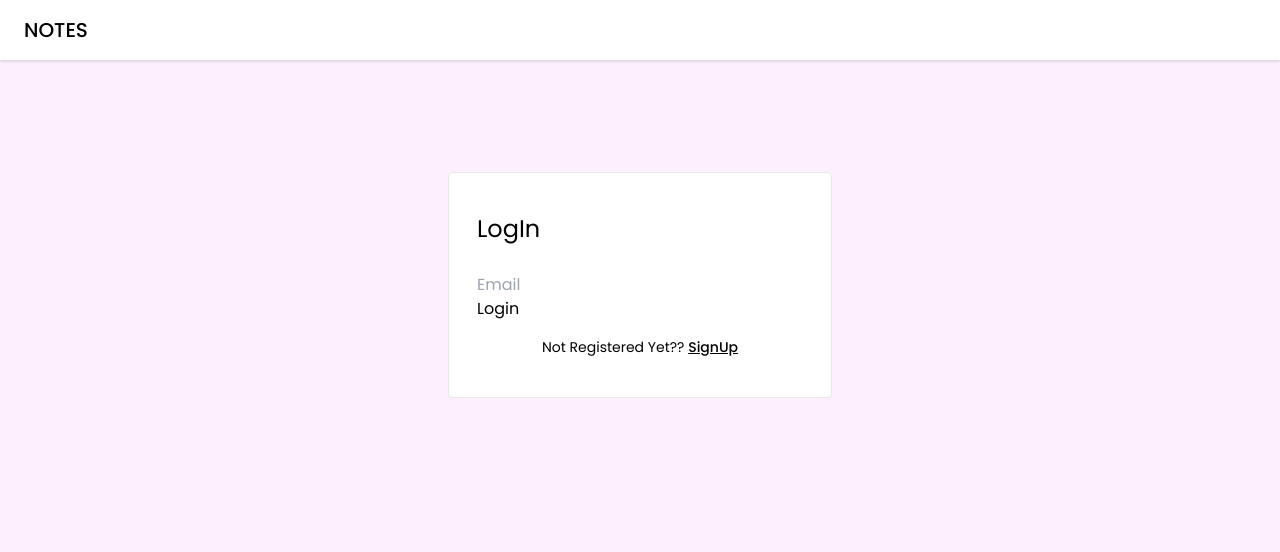
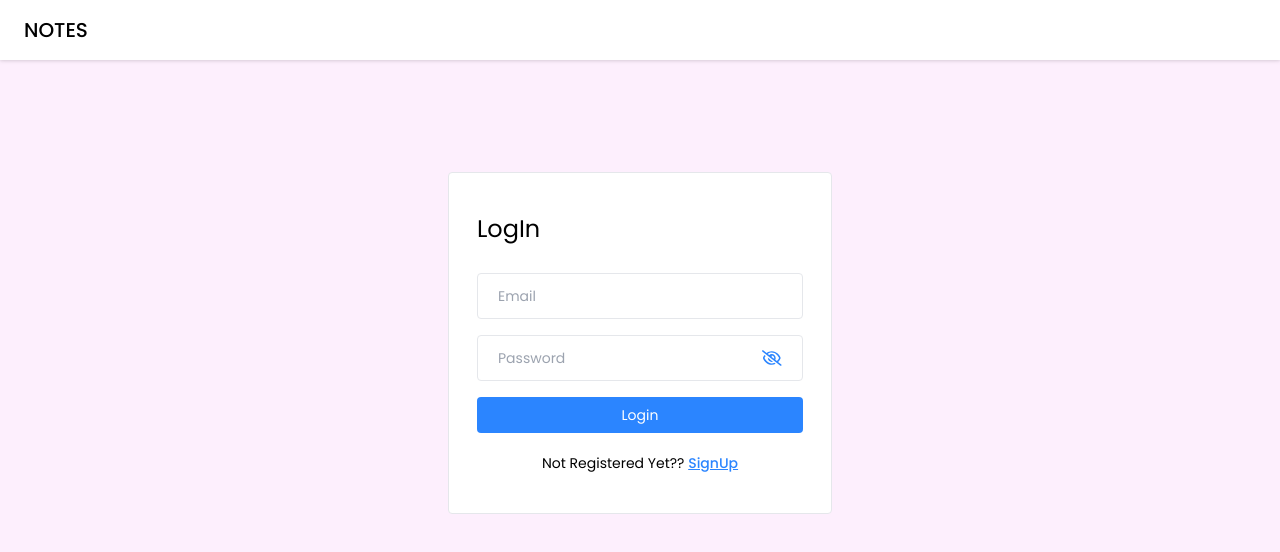
Before and after one commit to Nevin100/MERN-NOTES-APP, a React (Vite) app in the folder FrontEnd/: page /login in a window 1280 px wide. Shown: the top 552 px of the page. Built offline with nearby package versions, Linux system fonts and the light colour scheme.

Commit message:
new commit

```diff
--- a/FrontEnd/package.json
+++ b/FrontEnd/package.json
@@ -12,6 +12,7 @@
   "dependencies": {
     "react": "^18.3.1",
     "react-dom": "^18.3.1",
+    "react-icons": "^5.3.0",
     "react-router-dom": "^7.0.1"
   },
   "devDependencies": {
--- /dev/null
+++ b/FrontEnd/src/components/PasswordInput.jsx
@@ -0,0 +1,37 @@
+import React, { useState } from "react";
+import { FaRegEye, FaRegEyeSlash } from "react-icons/fa6";
+
+const PasswordInput = ({ value, onChange, placeholder }) => {
+  const [isShowPassword, setIsShowPassword] = useState(false);
+
+  const togglePassowrd = () => {
+    setIsShowPassword(!isShowPassword);
+  };
+
+  return (
+    <div className="flex items-center bg-transparent border-[1.5px] px-5 rounded mb-3">
+      <input
+        value={value}
+        onChange={onChange}
+        type={isShowPassword ? "text " : "password"}
+        placeholder={placeholder || "Password"}
+        className="w-full text-sm bg-transparent py-3 mr-3 rounded outline-none"
+      />
+      {isShowPassword ? (
+        <FaRegEye
+          size={22}
+          className="text-primary cursor-pointer"
+          onClick={() => togglePassowrd()}
+        />
+      ) : (
+        <FaRegEyeSlash
+          size={22}
+          className="text-primary cursor-pointer"
+          onClick={() => togglePassowrd()}
+        />
+      )}
+    </div>
+  );
+};
+
+export default PasswordInput;
--- a/FrontEnd/src/index.css
+++ b/FrontEnd/src/index.css
@@ -1,20 +1,24 @@
-@import url('https://fonts.googleapis.com/css2?family=Poppins:ital,wght@0,100;0,200;0,300;0,400;0,500;0,600;0,700;0,800;0,900;1,100;1,200;1,300;1,400;1,500;1,600;1,700;1,800;1,900&family=Rubik:ital,wght@0,300..900;1,300..900&display=swap');
-
+@import url("https://fonts.googleapis.com/css2?family=Poppins:ital,wght@0,100;0,200;0,300;0,400;0,500;0,600;0,700;0,800;0,900;1,100;1,200;1,300;1,400;1,500;1,600;1,700;1,800;1,900&family=Rubik:ital,wght@0,300..900;1,300..900&display=swap");
 
 @tailwind base;
 @tailwind components;
 @tailwind utilities;
 
-@layer base{
-  html{
-    font-family: "Poppins","sans-serif";
+@layer base {
+  html {
+    font-family: "Poppins", "sans-serif";
   }
-  body{
-    background-color:#fdeffd;
+  body {
+    background-color: #fdeffd;
     overflow: hidden;
   }
 }
 
-@layer components{
-
+@layer components {
+  .input-box {
+    @apply w-full text-sm bg-transparent border-[1.5px] px-5 py-3 rounded mb-4 outline-none;
+  }
+  .btn-primary {
+    @apply w-full text-sm bg-primary text-white p-2 rounded my-1 hover:bg-blue-500;
+  }
 }
--- a/FrontEnd/src/pages/Login.jsx
+++ b/FrontEnd/src/pages/Login.jsx
@@ -1,17 +1,37 @@
-import React from "react";
+import React, { useState } from "react";
 import Navbar from "../components/Navbar.jsx";
 import { Link } from "react-router-dom";
+import PasswordInput from "../components/PasswordInput.jsx";
+const Login = () => {
+  const [Email, setEmail] = useState("");
+  const [Password, setPassword] = useState("");
+  const [Error, setError] = useState(null);
 
-const Login = () => {
+  const handleLogin = async (e) => {
+    e.preventDefault();
+  };
+
   return (
     <div>
       <Navbar />
 
       <div className="flex items-center justify-center mt-28">
         <div className="w-96 border rounded bg-white px-7 py-10">
-          <form onSubmit={() => {}}>
+          <form onSubmit={handleLogin()}>
             <h4 className="text-2xl mb-7">LogIn</h4>
-            <input type="text" placeholder="Email" className="input-box" />
+            <input
+              type="text"
+              placeholder="Email"
+              className="input-box"
+              value={Email}
+              onChange={(e) => setEmail(e.target.value)}
+            />
+
+            <PasswordInput
+              value={Password}
+              onChange={(e) => setPassword(e.target.value)}
+            />
+
             <button type="submit" className="btn-primary">
               Login
             </button>
--- a/FrontEnd/tailwind.config.js
+++ b/FrontEnd/tailwind.config.js
@@ -2,7 +2,12 @@
 export default {
   content: ["./index.html", "./src/**/*.{js,ts,jsx,tsx}"],
   theme: {
-    extend: {},
+    extend: {
+      colors: {
+        primary: "#2B85FF",
+        secondary: "EF863E",
+      },
+    },
   },
   plugins: [],
 };
```
Also changed, not shown: 1 other file (tests, documents, lock files or other folders).
